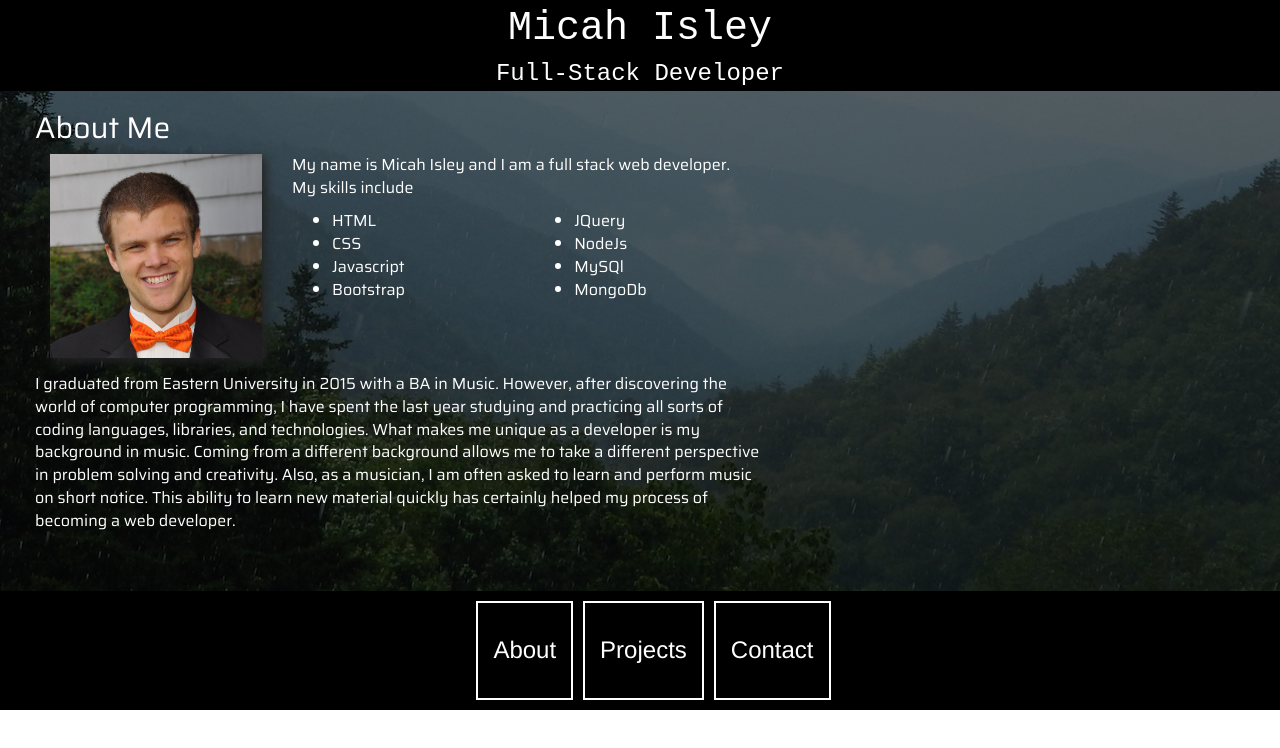
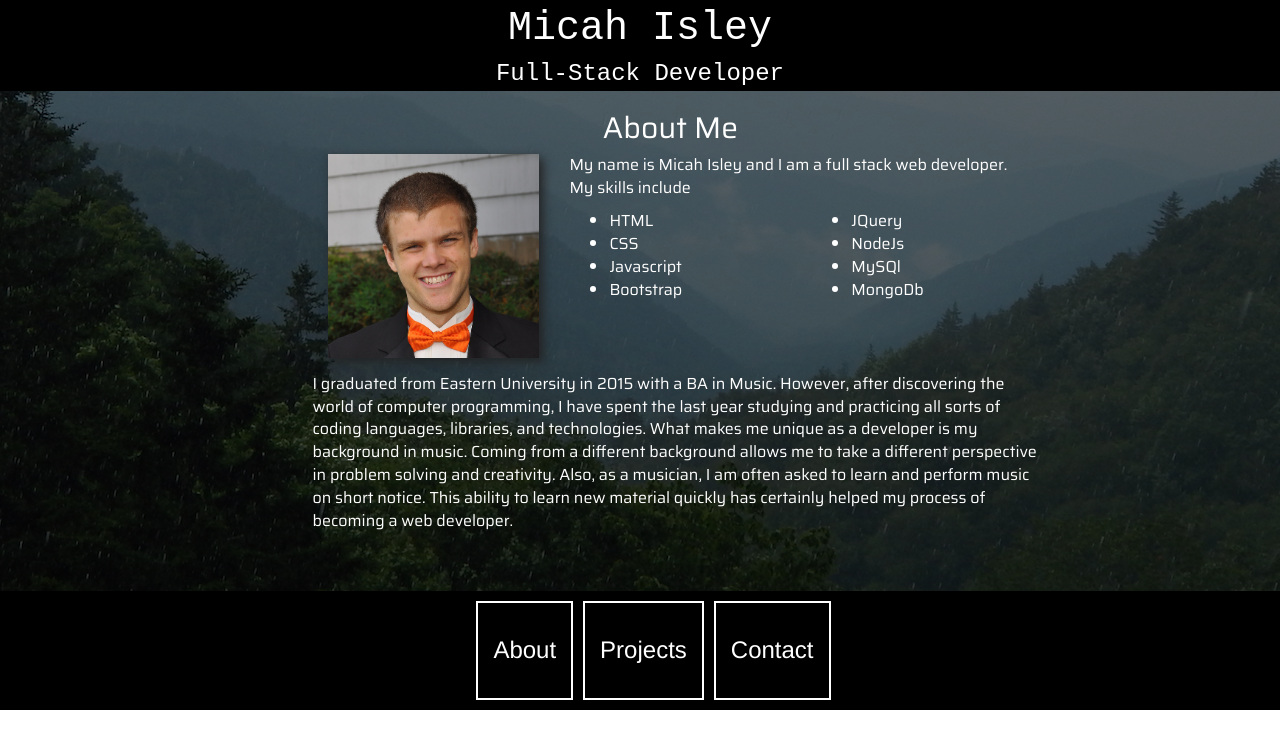
Before and after one commit to MicahIsley/Professional-portfolio, a website: page public/index.html in a window 1280 px wide. Both pictures are taken after a click on the element "About". Drawn offline with nearby package versions, Linux system fonts and the light colour scheme; a web font is replaced by a local one.

Commit message:
style update

```diff
--- a/public/css/style.css
+++ b/public/css/style.css
@@ -32,7 +32,11 @@
 	font-size: 16px;
 	color: white;
 	display: none;
-	padding-left: 35px;
+	padding-left: 25%;
+}
+
+#aboutMe {
+	margin-left: 30%;
 }
 
 #projectSection {
@@ -55,6 +59,9 @@
 	padding-left: 35px;
 	display: none;
 	color: white;
+}
+
+#email {
 	margin-top: 25px;
 }
 
@@ -80,6 +87,7 @@
 
 #connectSection {
 	box-shadow: 4px 4px 10px #232323;
+	margin-top: 25px;
 }
 
 .connectIcon:hover {
--- a/public/index.html
+++ b/public/index.html
@@ -18,8 +18,8 @@
 		</div>
 		<div class="container-fluid" id="photoSection">
 			<div class="row" id="bioSection">
-				<h2>About Me</h2>
-				<div class="col-sm-7">
+				<h2 id="aboutMe">About Me</h2>
+				<div class="col-sm-9">
 					<div class="row">
 						<div class="col-sm-4">
 							<img src="images/29138 copy.jpeg" class="img-responsive" id="profilePic" alt="Responsive image">
@@ -99,7 +99,7 @@
   				</div>
 			</div>
 			<div class="row" id="contactSection">
-				<div class="col-sm-7">Email: micah.isley@gmail.com</div>
+				<div class="col-sm-7" id="email">Email: micah.isley@gmail.com</div>
 				<div class= "col-sm-4">
 					<div class="panel panel-default col-sm-12" id="connectSection">
 			  			<div class="panel-heading">
```
